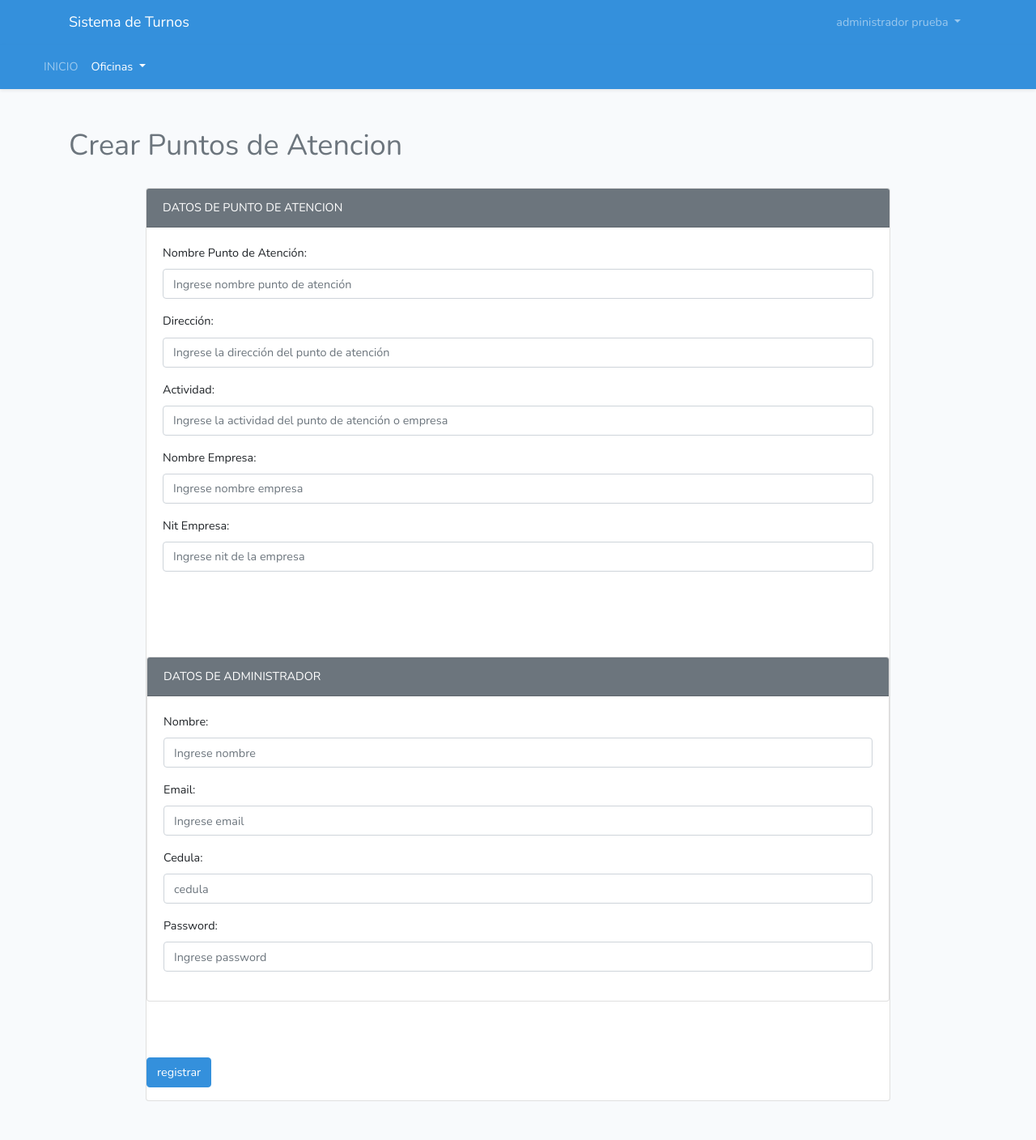
After one commit to anderdavid/SistemaDeTurnos, a Laravel app: page /puntosAtencion/create in a window 1280 px wide. The commit adds this page. Shown: the whole page at 81% size. Run offline with Laravel 8, Linux system fonts and the light colour scheme; a user stored in the database is signed in; data comes from the database, SQL or seed files in the repository.

Commit message:
Se implementa creacion de punto de atencion

```diff
--- /dev/null
+++ b/app/Http/Controllers/PuntosAtencionController.php
@@ -0,0 +1,133 @@
+<?php
+
+namespace App\Http\Controllers;
+
+use Illuminate\Http\Request;
+use Illuminate\Http\Response;
+use Redirect;
+use \App\PuntoDeAtencion;
+use \App\User;
+
+class PuntosAtencionController extends Controller
+{
+
+    public function __construct()
+    {
+        $this->middleware('auth');
+    }
+
+
+    /**
+     * Display a listing of the resource.
+     *
+     * @return \Illuminate\Http\Response
+     */
+    public function index()
+    {
+        return view('puntosAtencion/view');
+
+    }
+
+    /**
+     * Show the form for creating a new resource.
+     *
+     * @return \Illuminate\Http\Response
+     */
+    public function create()
+    {
+         return view('puntosAtencion/create');
+
+    }
+
+    /**
+     * Store a newly created resource in storage.
+     *
+     * @param  \Illuminate\Http\Request  $request
+     * @return \Illuminate\Http\Response
+     */
+    public function store(Request $request)
+    {
+        $mUsuario = new User;
+        $mPuntoAtencion = new PuntoDeAtencion;
+
+        $valUsuario =User::where('email',$request->email)->first();
+        $valPuntoAtencion =PuntoDeAtencion::where('nombre',$request->nombrePuntoAtencion)->first();
+
+        if(isset($valUsuario)){
+            $msg="Email ya existe";
+            return view('puntosAtencion/create',['msg'=>$msg]);
+        }else if(isset($valPuntoAtencion)){
+            $msg="Nombre punto de atencion no valido";
+            return view('puntosAtencion/create',['msg'=>$msg]);
+        }else{
+            try{
+
+                $mUsuario->name=$request->name;
+                $mUsuario->email=$request->email;
+                $mUsuario->cedula=$request->cedula;
+                $mUsuario->password=bcrypt($request->password);
+                $mUsuario->save();
+
+                $mPuntoAtencion->nombre=$request->nombrePuntoAtencion;
+                $mPuntoAtencion->direccion=$request->direccion;
+                $mPuntoAtencion->actividad=$request->actividad;
+                $mPuntoAtencion->nombre_empresa=$request->nombre_empresa;
+                $mPuntoAtencion->nit_empresa=$request->nit_empresa;
+
+                $mPuntoAtencion->getIdusuario()->associate($mUsuario);
+                $mPuntoAtencion->save();
+
+                return redirect('puntosAtencion');
+
+            }catch(\Illuminate\Database\QueryException $e) {
+                return view('puntosAtencion/create',['msg'=>'no se pudo crear punto de atencion']);
+            }
+        }
+
+    }
+
+    /**
+     * Display the specified resource.
+     *
+     * @param  int  $id
+     * @return \Illuminate\Http\Response
+     */
+    public function show($id)
+    {
+         return view('puntosAtencion/viewId', ['id'=>$id]);
+    }
+
+    /**
+     * Show the form for editing the specified resource.
+     *
+     * @param  int  $id
+     * @return \Illuminate\Http\Response
+     */
+    public function edit($id)
+    {
+         return view('puntosAtencion/edit', ['id'=>$id]);
+    }
+
+    /**
+     * Update the specified resource in storage.
+     *
+     * @param  \Illuminate\Http\Request  $request
+     * @param  int  $id
+     * @return \Illuminate\Http\Response
+     */
+    public function update(Request $request, $id)
+    {
+         return new Response('puntosAtencionController: update id:'.$id);
+    }
+
+    /**
+     * Remove the specified resource from storage.
+     *
+     * @param  int  $id
+     * @return \Illuminate\Http\Response
+     */
+    public function destroy($id)
+    {
+         return new Response('puntosAtencionController: destroy id:'.$id);
+    }
+}
--- a/resources/views/layouts/app.blade.php
+++ b/resources/views/layouts/app.blade.php
@@ -21,7 +21,7 @@
 </head>
 <body>
     <div id="app">
-        <nav class="navbar navbar-expand-md navbar-light bg-white shadow-sm">
+        <nav class="navbar navbar-expand-md navbar-dark bg-primary shadow-sm">
             <div class="container">
                 <a class="navbar-brand" href="{{ url('/') }}">
                     Sistema de Turnos
@@ -70,11 +70,17 @@
                     </ul>
                 </div>
             </div>
-        </nav>
-
-        <main class="py-4">
+         </nav>
+         <div>
+              @yield('nav-superadministrador')
+         </div>
+         <div style="background: #FAF7AA">
+             @yield('alert')
+         </div>
+         <main class="py-5">
             @yield('content')
         </main>
+
     </div>
-</body>
+  </body>
 </html>
--- /dev/null
+++ b/resources/views/layouts/nav-superadministrador.blade.php
@@ -0,0 +1,32 @@
+@extends('layouts.app')
+
+@section('nav-superadministrador')
+
+
+<nav class="navbar navbar-expand-md bg-primary navbar-dark shadow-sm">
+	<div class="container-menu" style="margin-left: 30px;">
+		<button class="navbar-toggler" type="button" data-toggle="collapse" data-target="#collapsibleNavbar">
+			<span class="navbar-toggler-icon"></span>
+		</button>
+
+		<div class="collapse navbar-collapse" id="collapsibleNavbar">
+			<ul class="navbar-nav mr-auto">
+				<li class="nav-item">
+					<a class="nav-link" href="#">INICIO</a>
+				</li>
+				<li class="nav-item dropdown">
+					<a class="nav-link dropdown-toggle active" href="#" id="navbardrop" data-toggle="dropdown">
+						Oficinas
+					</a>
+					<div class="dropdown-menu">
+						<a class="dropdown-item  navbar-dark" href="#">Ver Oficinas</a>
+						<div class="dropdown-divider"></div>
+						<a class="dropdown-item" href="/puntosAtencion/create">Crear Oficinas</a>
+					</div>
+				</li>
+			</ul>
+		</div>
+	</div>
+</nav>
+
+@endsection
--- /dev/null
+++ b/resources/views/puntosAtencion/create.blade.php
@@ -0,0 +1,80 @@
+@extends('layouts.nav-superadministrador')
+@section('alert')
+	@if(isset($msg))
+	<div class="alert alert-danger alert-dismissible">
+		<button type="button" class="close" data-dismiss="alert">&times;</button>
+		<strong>Error! </strong>{{$msg}}
+	</div>
+	@endif
+@endsection
+@section('content')
+
+<div class="container">
+	<h1 class="text-secondary">Crear Puntos de Atencion</h1><br>
+	<div class="row justify-content-center">
+
+		<div class="col-md-10">
+
+			<form method="POST" action="/puntosAtencion/store">
+				{{ csrf_field() }}
+				<div class="card">
+
+					<div class="card-header bg-secondary text-white">DATOS DE PUNTO DE ATENCION</div>
+					<div class="card-body">
+						<div class="form-group">
+							<label for="nombrePuntoAtencion">Nombre Punto de Atención: </label>
+							<input class="form-control" type="text" name="nombrePuntoAtencion" placeholder="Ingrese nombre punto de atención" required="true">
+						</div>
+						<div class="form-group">
+							<label for="direccion">Dirección:</label>
+							<input class="form-control" type="text" name="direccion" placeholder="Ingrese la dirección del punto de atención" required="true">
+						</div>
+						<div class="form-group">
+							<label for="actividad">Actividad: </label>
+							<input class="form-control" type="text" name="actividad" placeholder="Ingrese la actividad del punto de atención o empresa" required="true">
+						</div>
+						<div class="form-group">
+							<label for="nombre_empresa">Nombre Empresa:</label>
+							<input class="form-control" type="text" name="nombre_empresa" placeholder="Ingrese nombre empresa" required="true">
+						</div>
+						<div class="form-group">
+							<label for="nit_empresa">Nit Empresa:</label>
+							<input class="form-control" type="text" name="nit_empresa" placeholder="Ingrese nit de la empresa" required="true">
+						</div>
+					</div>
+
+				<br><br><br>
+				<div class="card">
+					<div class="card-header bg-secondary text-white">DATOS DE ADMINISTRADOR</div>
+					<div class="card-body">
+						<div class="form-group">
+							<label for="name">Nombre: </label>
+							<input class="form-control" type="text" name="name" placeholder="Ingrese nombre" required="true">
+						</div>
+						<div class="form-group">
+							<label for="email">Email: </label>
+							<input class="form-control" type="email" name="email" placeholder="Ingrese email" required="true">
+						</div>
+						<div class="form-group">
+							<label for="cedula">Cedula: </label>
+							<input class="form-control" type="text" name="cedula" placeholder="cedula" required="true">
+						</div>
+						<div class="form-group">
+							<label for="password">Password: </label>
+							<input class="form-control" type="password" name="password" placeholder="Ingrese password" required="true">
+						</div>
+					</div>
+				</div>
+
+				<br><br><br>
+				<div class="form-group">
+					<input class="btn btn-primary" type="submit" name="registrar" value="registrar">
+				</div>
+
+			</form>
+		</div>
+	</div>
+</div>
+
+
+@endsection
--- a/routes/web.php
+++ b/routes/web.php
@@ -24,14 +24,14 @@ Route::get('/ambos','HomeController@ambos')->name('ambos');
 
 
 
-Route::get('/oficinas', 'OficinasController@index');
-Route::get('/oficinas/show', 'OficinasController@index');
+Route::get('/puntosAtencion', 'PuntosAtencionController@index');
+Route::get('/puntosAtencion/show', 'PuntosAtencionController@index');
 
-Route::get('/oficinas/create', 'OficinasController@create');
-Route::get('/oficinas/store', 'OficinasController@store');
+Route::get('/puntosAtencion/create', 'PuntosAtencionController@create');
+Route::post('/puntosAtencion/store', 'PuntosAtencionController@store');
 
-Route::get('/oficinas/show/{id}', 'OficinasController@show');
-Route::get('/oficinas/edit/{id}', 'OficinasController@edit');
-Route::get('/oficinas/update/{id}', 'OficinasController@update');
+Route::get('/puntosAtencion/show/{id}', 'PuntosAtencionController@show');
+Route::get('/puntosAtencion/edit/{id}', 'PuntosAtencionController@edit');
+Route::get('/puntosAtencion/update/{id}', 'PuntosAtencionController@update');
 
-Route::get('/oficinas/destroy/{id}', 'OficinasController@destroy');
+Route::get('/puntosAtencion/destroy/{id}', 'PuntosAtencionController@destroy');
```
Also changed, not shown: app/Http/Controllers/OficinasController.php (deleted, +0 -92 lines), resources/views/oficinas/create.blade.php (deleted, +0 -9 lines), database/migrations/2019_05_19_110201_create_punto_de_atencions_table.php, resources/views/puntosAtencion/edit.blade.php (renamed from resources/views/oficinas/edit.blade.php), resources/views/puntosAtencion/view.blade.php (renamed from resources/views/oficinas/view.blade.php), resources/views/puntosAtencion/viewId.blade.php (renamed from resources/views/oficinas/viewId.blade.php).
